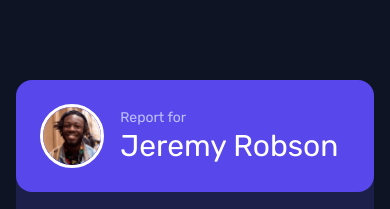
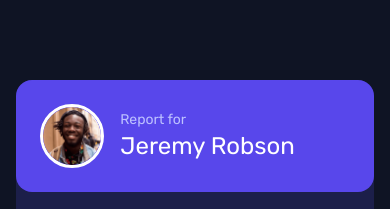
Before and after one commit to JustShuaib/time-tracking-dashboard, a website: page index.html in a window 390 px wide. Shown: the top 209 px of the page. Drawn offline with Linux system fonts and the light colour scheme.

Commit message:
Main heading size

```diff
--- a/index.html
+++ b/index.html
@@ -29,7 +29,7 @@
           />
           <header>
             <p class="text-sm sm:text-base">Report for</p>
-            <h1 class="text-3xl capitalize text-white lg:mt-2 lg:text-5xl">
+            <h1 class="text-2xl capitalize text-white lg:mt-2 lg:text-5xl">
               Jeremy Robson
             </h1>
           </header>
```
